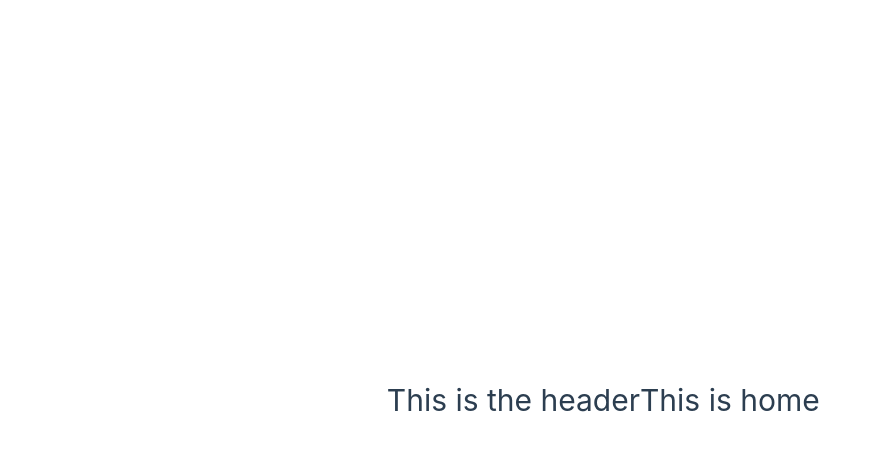
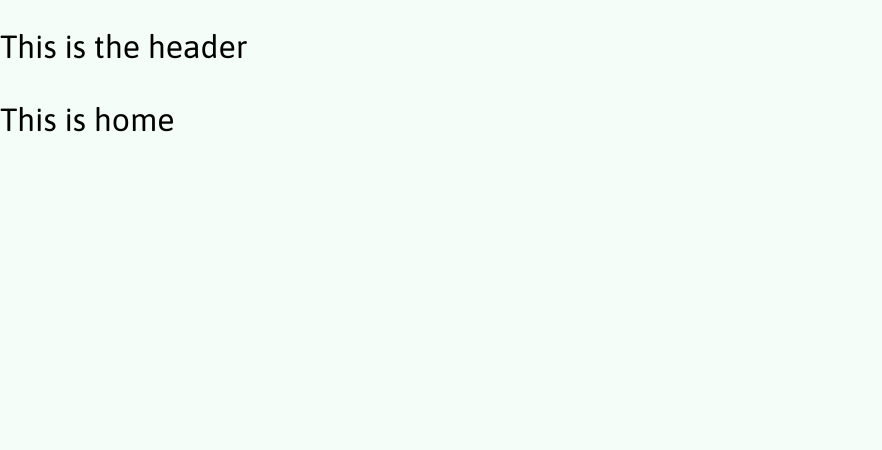
Before and after one commit to vitorlofonseca/uosh, a Vue app: page / in a window 1280 px wide. Shown: the top 450 px of the page, without its empty margins (0-882 px from the left). Built offline with nearby package versions, Linux system fonts and the light colour scheme.

Commit message:
PLaying with style

```diff
--- a/index.html
+++ b/index.html
@@ -3,6 +3,10 @@
   <head>
     <meta charset="UTF-8" />
     <link rel="icon" href="/favicon.ico" />
+    <link
+      href="https://fonts.googleapis.com/css?family=Asap"
+      rel="stylesheet"
+    />
     <meta name="viewport" content="width=device-width, initial-scale=1.0" />
     <title>Vite App</title>
   </head>
--- a/package.json
+++ b/package.json
@@ -33,6 +33,8 @@
     "jsdom": "^20.0.0",
     "npm-run-all": "^4.1.5",
     "prettier": "^2.7.1",
+    "sass": "^1.55.0",
+    "sass-loader": "^13.0.2",
     "start-server-and-test": "^1.14.0",
     "typescript": "~4.7.4",
     "vite": "^3.0.9",
--- a/src/assets/base.css
+++ b/src/assets/base.css
@@ -1,51 +1,24 @@
-/* color palette from <https://github.com/vuejs/theme> */
+/* color palette*/
 :root {
-  --vt-c-white: #ffffff;
-  --vt-c-white-soft: #f8f8f8;
-  --vt-c-white-mute: #f2f2f2;
-
-  --vt-c-black: #181818;
-  --vt-c-black-soft: #222222;
-  --vt-c-black-mute: #282828;
-
-  --vt-c-indigo: #2c3e50;
-
-  --vt-c-divider-light-1: rgba(60, 60, 60, 0.29);
-  --vt-c-divider-light-2: rgba(60, 60, 60, 0.12);
-  --vt-c-divider-dark-1: rgba(84, 84, 84, 0.65);
-  --vt-c-divider-dark-2: rgba(84, 84, 84, 0.48);
-
-  --vt-c-text-light-1: var(--vt-c-indigo);
-  --vt-c-text-light-2: rgba(60, 60, 60, 0.66);
-  --vt-c-text-dark-1: var(--vt-c-white);
-  --vt-c-text-dark-2: rgba(235, 235, 235, 0.64);
+  --white: #f4fdf7;
+  --black: #08020a;
+  --primary: #56c774;
+  --utils-red: #d51111;
+  --utils-green: #18b20e;
 }
 
 /* semantic color variables for this project */
 :root {
-  --color-background: var(--vt-c-white);
-  --color-background-soft: var(--vt-c-white-soft);
-  --color-background-mute: var(--vt-c-white-mute);
+  --color-background: var(--white);
+  --color-background-soft: var(--white-soft);
+  --color-background-mute: var(--white-mute);
 
-  --color-border: var(--vt-c-divider-light-2);
-  --color-border-hover: var(--vt-c-divider-light-1);
-
-  --color-heading: var(--vt-c-text-light-1);
   --color-text: var(--vt-c-text-light-1);
-
-  --section-gap: 160px;
 }
 
 @media (prefers-color-scheme: dark) {
   :root {
-    --color-background: var(--vt-c-black);
-    --color-background-soft: var(--vt-c-black-soft);
-    --color-background-mute: var(--vt-c-black-mute);
-
-    --color-border: var(--vt-c-divider-dark-2);
-    --color-border-hover: var(--vt-c-divider-dark-1);
-
-    --color-heading: var(--vt-c-text-dark-1);
+    --color-background: var(--black);
     --color-text: var(--vt-c-text-dark-2);
   }
 }
@@ -53,22 +26,17 @@
 *,
 *::before,
 *::after {
-  box-sizing: border-box;
-  margin: 0;
-  position: relative;
   font-weight: normal;
 }
 
 body {
-  min-height: 100vh;
   color: var(--color-text);
   background: var(--color-background);
   transition: color 0.5s, background-color 0.5s;
   line-height: 1.6;
-  font-family: Inter, -apple-system, BlinkMacSystemFont, 'Segoe UI', Roboto, Oxygen, Ubuntu,
-    Cantarell, 'Fira Sans', 'Droid Sans', 'Helvetica Neue', sans-serif;
-  font-size: 15px;
+  font-family: "Asap";
   text-rendering: optimizeLegibility;
   -webkit-font-smoothing: antialiased;
   -moz-osx-font-smoothing: grayscale;
+  margin: unset;
 }
--- a/src/assets/main.css
+++ b/src/assets/main.css
@@ -3,33 +3,6 @@
 #app {
   max-width: 1280px;
   margin: 0 auto;
-  padding: 2rem;
 
   font-weight: normal;
 }
-
-a,
-.green {
-  text-decoration: none;
-  color: hsla(160, 100%, 37%, 1);
-  transition: 0.4s;
-}
-
-@media (hover: hover) {
-  a:hover {
-    background-color: hsla(160, 100%, 37%, 0.2);
-  }
-}
-
-@media (min-width: 1024px) {
-  body {
-    display: flex;
-    place-items: center;
-  }
-
-  #app {
-    display: grid;
-    grid-template-columns: 1fr 1fr;
-    padding: 0 2rem;
-  }
-}
```
Also changed, not shown: 1 other file (tests, documents, lock files or other folders).
